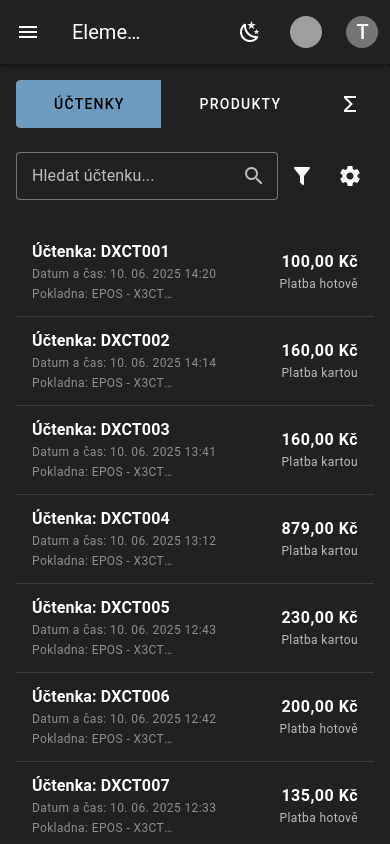
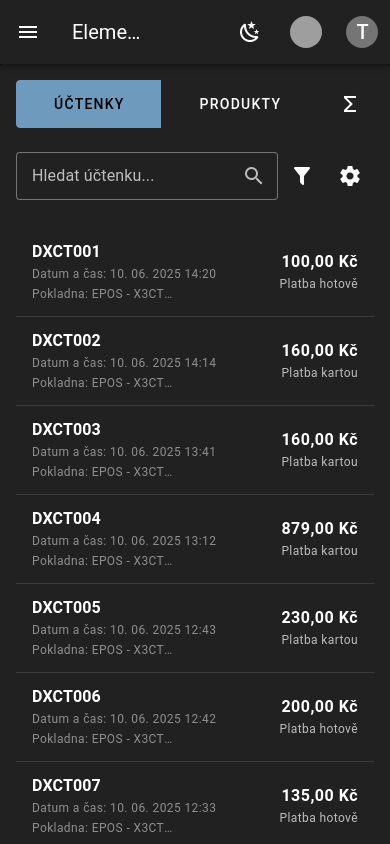
Before and after one commit to Tomakas/gem_mockup, a Vue app: page /sales in a window 390 px wide. Shown: the top 844 px of the page. Built offline with nearby package versions, Linux system fonts and the light colour scheme; grey boxes are pictures that could not be loaded.

Commit message:
style: Improve formatting of mobile title template in Sales view

```diff
--- a/src/views/Sales.vue
+++ b/src/views/Sales.vue
@@ -85,10 +85,10 @@
         </v-btn>
       </template>
 
-      <template #mobile-title="{ item }">
-        <span v-if="viewMode === 'receipts'">Účtenka: {{ item.receiptNumber || '-' }}</span>
-        <span v-else-if="viewMode === 'products'">Položka: {{ item.item }}</span>
-      </template>
+<template #mobile-title="{ item }">
+  <span v-if="viewMode === 'receipts'">{{ item.receiptNumber || '-' }}</span>
+  <span v-else-if="viewMode === 'products'">{{ item.item }}</span>
+</template>
 
       <template #mobile-cell-dateTime="{ item }">
         {{ formatDateTime(item.dateTime) }}
```
